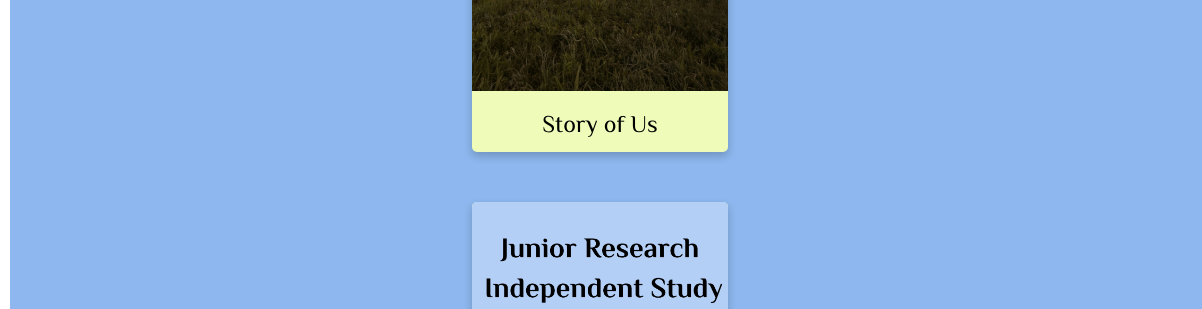
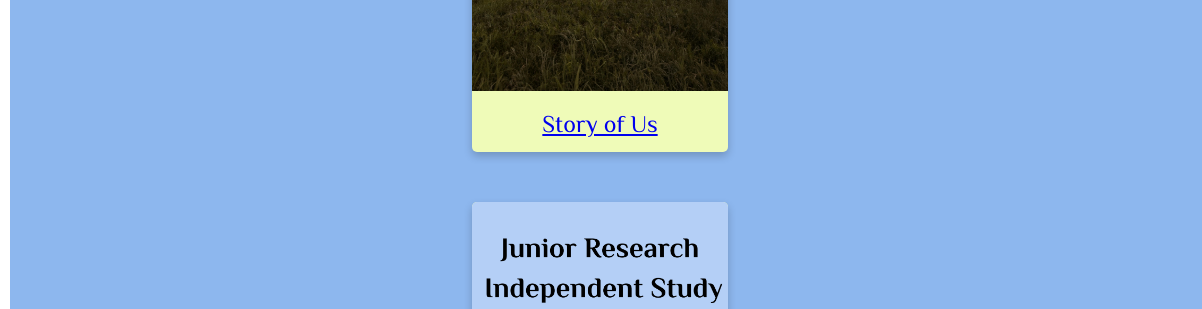
Before and after one commit to Jess1567/Lullaby-Lit, a plain HTML site: page Lullaby-Stories.html in a window 1280 px wide. Shown: the part 435-744 px from the top of the page, 78-1280 px from the left. Drawn offline with nearby package versions, Linux system fonts and the light colour scheme.

Commit message:
Update Lullaby-Stories.html

```diff
--- a/Lullaby-Stories.html
+++ b/Lullaby-Stories.html
@@ -114,7 +114,7 @@
         <div class="card2">
           <img src="sky.jpg" alt="A car sitting in a grass field under a pastle purple cloudly sky." style="width:100%">
           <div class="container">
-            <h2><b><ahref="StoryOfUs.html"> Story of Us</a></b></h2>
+            <h2><b><a href="StoryOfUs.html"> Story of Us</a></b></h2>
           </div>
         </div>
         <!--<a href="StoryOfUs.html" class='card-link'></a>-->
```
